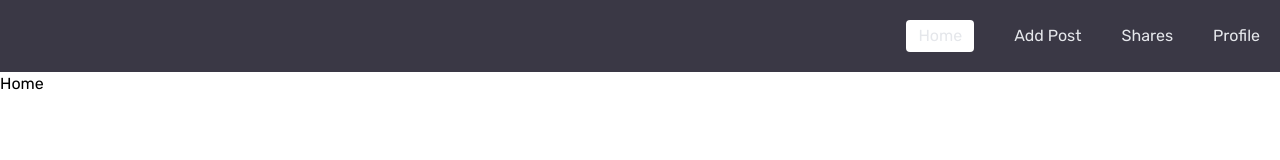
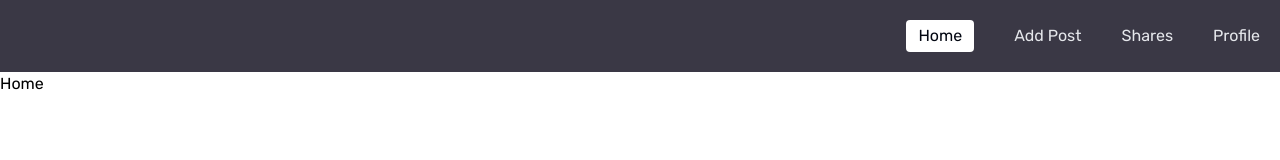
Before and after one commit to Sulaiman-Baig/social_network_website, a React (Create React App) app: page / in a window 1280 px wide. Shown: the top 160 px of the page. Built offline with nearby package versions, Linux system fonts and the light colour scheme.

Commit message:
dynimic color of text in heder

```diff
--- a/src/components/Header.js
+++ b/src/components/Header.js
@@ -38,7 +38,7 @@ const Header = () => {
               to={`${item.path}`}
               className={`text-gray-200 ${
                 item.path === location.pathname &&
-                "bg-white text-black rounded py-1 px-3"
+                "bg-white text-gray-950 rounded py-1 px-3"
               }`}
             >
               {item.title}
```
